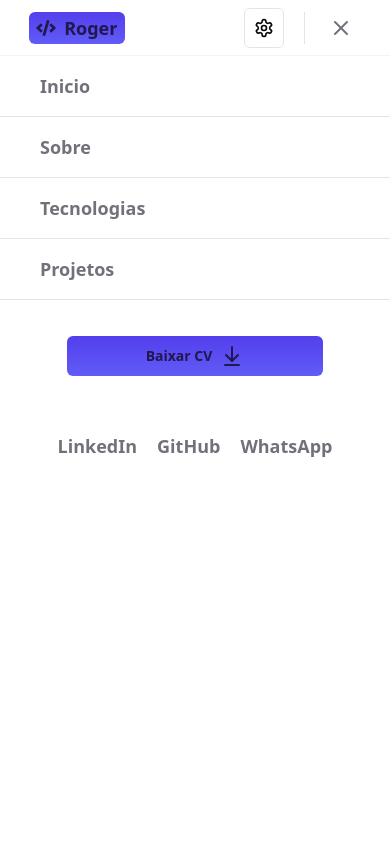
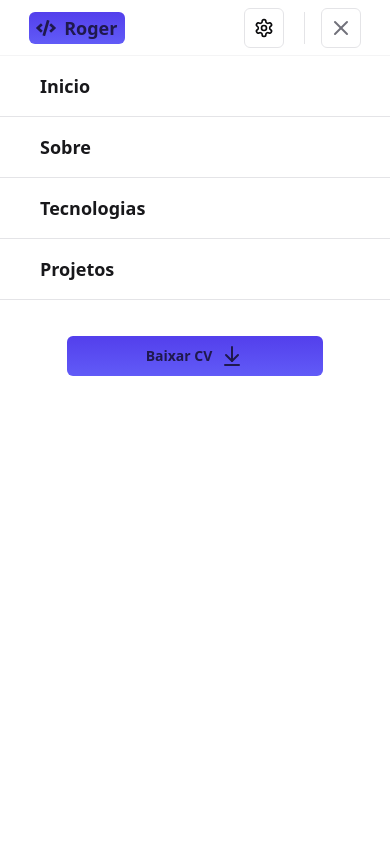
Before and after one commit to rogervalentim/roger-valentim, a React (Vite) app: page / in a window 390 px wide. Both pictures are taken after a click on the button 341 px from the left and 27 px from the top of the page. Shown: the top 844 px of the page. Built offline with nearby package versions, Linux system fonts and the light colour scheme.

Commit message:
feat: add system theme

```diff
--- a/src/components/home/home.tsx
+++ b/src/components/home/home.tsx
@@ -1,14 +1,7 @@
-import { FaLinkedin, FaGithub, FaWhatsapp } from "react-icons/fa";
-import { Button } from "../ui/button";
 import avatar from "../../assets/avatar-programming.jpg";
-import {
-  Tooltip,
-  TooltipContent,
-  TooltipProvider,
-  TooltipTrigger
-} from "../ui/tooltip";
 import { motion } from "framer-motion";
 import { useTranslation } from "react-i18next";
+import { SocialMedia } from "./social-media";
 
 export function Home() {
   const { t } = useTranslation();
@@ -37,83 +30,10 @@ export function Home() {
           {`//`} {t("subtitle")}
         </p>
 
-        <div className="flex gap-1 pt-4">
-          <a
-            href="https://www.linkedin.com/in/rogervalentim33/"
-            target="_blank"
-            aria-label="Veja o meu LinkedIn"
-          >
-            <TooltipProvider>
-              <Tooltip>
-                <TooltipTrigger asChild>
-                  <Button
-                    type="button"
-                    size="icon"
-                    variant="link"
-                    aria-label="Veja o meu LinkedIn"
-                  >
-                    <FaLinkedin className="h-8 w-8  fill-royal-blue-500 hover:fill-royal-blue-600" />
-                  </Button>
-                </TooltipTrigger>
-                <TooltipContent>
-                  <p>
-                    {t("linkedin")}
-                  </p>
-                </TooltipContent>
-              </Tooltip>
-            </TooltipProvider>
-          </a>
-          <a
-            href="https://www.github.com/rogervalentim/"
-            target="_blank"
-            aria-label="veja o meu github"
-          >
-            <TooltipProvider>
-              <Tooltip>
-                <TooltipTrigger asChild>
-                  <Button
-                    type="button"
-                    size="icon"
-                    variant="link"
-                    aria-label="veja o meu github"
-                  >
-                    <FaGithub className="h-8 w-8  fill-royal-blue-500 hover:fill-royal-blue-600" />
-                  </Button>
-                </TooltipTrigger>
-                <TooltipContent>
-                  <p>
-                    {t("github")}
-                  </p>
-                </TooltipContent>
-              </Tooltip>
-            </TooltipProvider>
-          </a>
-          <a
-            href="https://api.whatsapp.com/send/?phone=11970506367&text&type=phone_number&app_absent=0"
-            target="_blank"
-            aria-label="Entre em contato pelo whatsApp"
-          >
-            <TooltipProvider>
-              <Tooltip>
-                <TooltipTrigger asChild>
-                  <Button
-                    type="button"
-                    size="icon"
-                    variant="link"
-                    aria-label="Entre em contato pelo whatsApp"
-                  >
-                    <FaWhatsapp className="h-8 w-8  fill-royal-blue-500 hover:fill-royal-blue-600" />
-                  </Button>
-                </TooltipTrigger>
-                <TooltipContent>
-                  <p>
-                    {" "}{t("whatsapp")}
-                  </p>
-                </TooltipContent>
-              </Tooltip>
-            </TooltipProvider>
-          </a>
-        </div>
+      <div className="mt-4">
+      <SocialMedia />
+      </div>
+
       </motion.div>
       <figure className="flex justify-center items-center pt-4 lg:flex-col lg:max-w-lg">
         <img
--- a/src/components/navbar/nav-mobile.tsx
+++ b/src/components/navbar/nav-mobile.tsx
@@ -35,7 +35,7 @@ export function NavMobile({ closeMenu }: NavMobileProps) {
       <ul className="flex flex-col items-center w-full">
         {translatedLinks.map(item =>
           <li
-            className="w-full border-b border-collapse p-4 px-10 text-muted-foreground hover:text-white font-semibold text-lg cursor-pointer"
+            className="w-full border-b border-collapse p-4 px-10 text-primary font-semibold text-lg cursor-pointer"
             key={item.id}
           >
             <a href={`#${item.link}`} onClick={closeMenu}>
@@ -56,30 +56,6 @@ export function NavMobile({ closeMenu }: NavMobileProps) {
           </Button>
         </a>
       </div>
-
-      <div className="flex justify-center gap-5 mt-14">
-        <a
-          className="text-muted-foreground text-lg font-bold hover:text-white"
-          href="https://www.linkedin.com/in/rogervalentim33"
-          target="_blank"
-        >
-          LinkedIn
-        </a>
-        <a
-          className="text-muted-foreground text-lg font-bold hover:text-white"
-          href="https://www.github.com/rogervalentim"
-          target="_blank"
-        >
-          GitHub
-        </a>
-        <a
-          className="text-muted-foreground text-lg font-bold hover:text-white"
-          href="https://api.whatsapp.com/send/?phone=11970506367&text&type=phone_number&app_absent=0"
-          target="_blank"
-        >
-          WhatsApp
-        </a>
-      </div>
     </motion.div>
   );
 }
--- a/src/components/navbar/navbar.tsx
+++ b/src/components/navbar/navbar.tsx
@@ -56,7 +56,7 @@ export function Navbar() {
               <li key={item.id}>
                 <a
                   href={`#${item.link}`}
-                  className="text-primary font-semibold text-lg hover:text-primry cursor-pointer"
+                  className="text-primary dark:text-muted-foreground font-semibold text-lg dark:hover:text-primary cursor-pointer"
                 >
                   {item.translatedLink}
                 </a>
@@ -66,7 +66,7 @@ export function Navbar() {
 
           <Separator className="hidden lg:flex" orientation="vertical" />
 
-          <div className="hidden lg:flex">
+          <div className="hidden lg:flex border-none">
             <NavMenubar />
           </div>
         </div>
@@ -80,7 +80,7 @@ export function Navbar() {
             ? <Button
                 type="button"
                 className="flex items-center lg:hidden"
-                variant="link"
+                variant="outline"
                 size="icon"
                 onClick={toggleOpenMenu}
                 aria-label="Abrir menu"
@@ -90,7 +90,7 @@ export function Navbar() {
             : <Button
                 type="button"
                 className="flex items-center lg:hidden"
-                variant="link"
+                variant="outline"
                 size="icon"
                 onClick={closeMenu}
                 aria-label="Fechar menu"
--- a/src/context/theme-provider.tsx
+++ b/src/context/theme-provider.tsx
@@ -36,10 +36,10 @@ export function ThemeProvider({
     root.classList.remove("light", "dark")
 
     if (theme === "system") {
-      const systemTheme = window.matchMedia("(prefers-color-scheme: dark)")
+      const systemTheme = window.matchMedia("(prefers-color-scheme: light)")
         .matches
-        ? "dark"
-        : "light"
+        ? "light"
+        : "dark"
 
       root.classList.add(systemTheme)
       return
```
